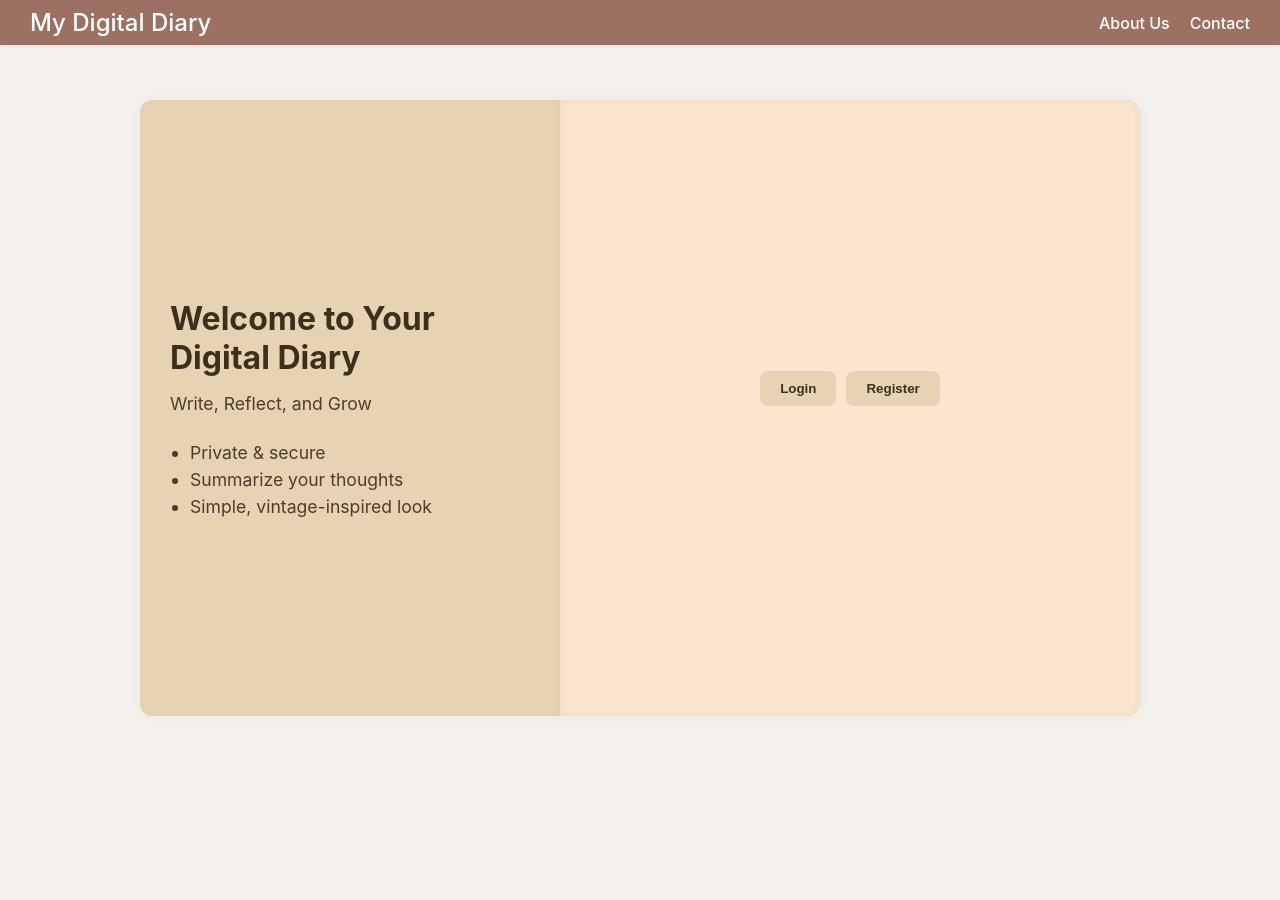
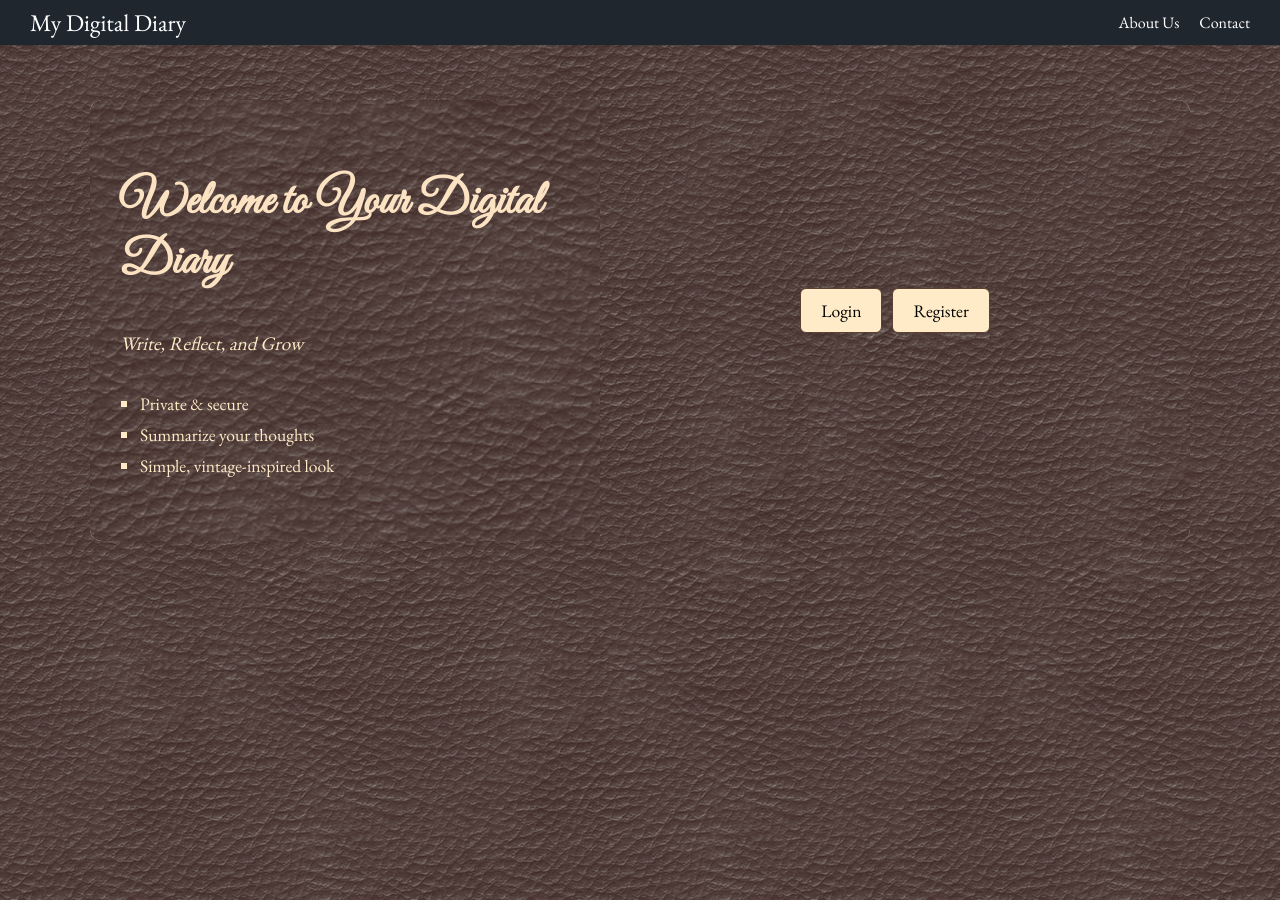
Before and after one commit to Krishna-Thombare/My-Digital-Diary, a Flask app: page / in a window 1280 px wide. Run offline with Flask 3, Linux system fonts and the light colour scheme.

Commit message:
Changed Styling (Vintage)

```diff
--- a/app/static/css/home.css
+++ b/app/static/css/home.css
@@ -1,161 +1,154 @@
-.home-page .navbar {
-    background-color: transparent;
-    color: white;
-}
+@import url('https://fonts.googleapis.com/css2?family=EB+Garamond&family=Great+Vibes&display=swap');
 
+/* ---- Base Styling ---- */
 body {
   margin: 0;
   padding: 0;
-    font-family: 'Inter', sans-serif;
-    background-color: #f4f1ee;
+  background-color: #3e2723;
+  background-image: url("../images/leather.png");
+  font-family: 'EB Garamond', serif;
+  color: #3e2723;
   min-height: 100vh;
-    padding-top: 100px;   /* for fixed navbar */
-    overflow: auto;   /* disables scrolling */
+  padding-top: 100px;
 }
 
+/* ---- Container Layout ---- */
 .container {
   display: flex;
-    height: 77vh;
   width: 90%;
-    max-width: 1000px;
+  max-width: 1100px;
   margin: 0 auto;
-    box-shadow: 0 0 15px rgba(0, 0, 0, 0.05);
+  box-shadow: none;
+  background-color: #fefaf1;
+  border-radius: 12px;
   overflow: hidden;
+  border: none;
 }
 
+/* ---- Info Box ---- */
 .info-box {
-    width: 40%;
-    background-color: #e6d3b3;
-    padding: 30px;
-    border-radius: 12px 0 0 12px;
-    box-shadow: inset -2px 0 8px rgba(0,0,0,0.03);
+  width: 45%;
+  background-color: #3e2723;
+  padding: 40px 30px;
   display: flex;
   flex-direction: column;
   justify-content: center;
-    text-align: left;   /* Ensure text is left-aligned */
+  background-image: url("../images/leather.png");
+  background-size: cover;
+  color: #ffebc7;
+  border-right: none;
 }
 
 .info-box h1 {
-    font-size: 2rem;
-    color: #3e2f1c;
-    margin-bottom: 10px;
-    text-align: left;
+  font-family: 'Great Vibes', cursive;
+  font-size: 3rem;
+  margin-bottom: 20px;
+  color: #fae2c2;
 }
 
-.info-box p, .info-box li {
-    color: #4d3c2c;
-    font-size: 1.1rem;
-    margin: 6px 0;
-    text-align: left;
+.info-box p {
+  font-style: italic;
+  margin-bottom: 20px;
+  font-size: 1.2rem;
 }
 
 .info-box ul {
+  list-style: square;
   padding-left: 20px;
-    text-align: left;
 }
 
-.auth-boxes {
-    width: 60%;
-    background-color: #fae5ce;
-    border-radius: 0 12px 12px 0;
-    display: flex;
-    justify-content: center;
-    align-items: center;
-    flex-direction: column;
-    gap: 20px;
-    box-shadow: inset 0 0 10px rgba(0,0,0,0.05);
-    padding: 20px;
+.info-box li {
+  margin-bottom: 8px;
+  font-size: 1.1rem;
 }
 
+/* ---- Auth Box ---- */
+.auth-boxes {
+  width: 53%;
+  background-color: #3e2723;
+  background-image: url("../images/leather.png");
+  padding: 40px 30px;
+  display: flex;
+  flex-direction: column;
+  justify-content: center;
+  gap: 20px;
+}
+
+/* ---- Toggle ---- */
 .form-toggle {
   display: flex;
   justify-content: center;
   gap: 10px;
-    margin-bottom: 20px;
 }
 
 .form-toggle button {
-    background-color: #e6d3b3;
-    color: #3e2f1c;
-    border: none;
+  background-color: #ffebc7;
+  color: #000000;
+  border: 1px solid #5c4033;
   padding: 10px 20px;
-    border-radius: 8px;
-    font-weight: 600;
-    transition: background-color 0.3s ease;
+  border-radius: 6px;
+  font-family: 'EB Garamond', serif;
+  font-size: 1.1rem;
   cursor: pointer;
+  transition: all 0.3s ease;
 }
 
+.form-toggle button:hover,
 .form-toggle button.active {
-    background-color: #d4c0a3;
+  background-color: #3e2723;
+  color: #fff2dc;
 }
 
+/* ---- Form ---- */
 .form-container {
   width: 100%;
   max-width: 400px;
-    display: flex;
-    flex-direction: column;
-    align-items: center;
-}
-
-.form-container > div {
-  transition: opacity 0.3s ease;
-}
-
-.auth-button {
-    background-color: #e6d3b3;
-    color: #3e2f1c;
-    padding: 15px 40px;
-    text-decoration: none;
-    border-radius: 8px;
-    font-weight: 600;
-    font-size: 1.1rem;
-    transition: background 0.3s ease;
-    border: 2px solid #d4b894;
-    cursor: pointer;
-}
-
-.auth-button:hover {
-    background-color: #d4b894;
+  margin: 0 auto;
 }
 
 .auth-form label {
-    color: #3e2f1c;
-    font-weight: 500;
   display: block;
   margin-bottom: 5px;
-}
-
-.auth-form .btn-primary {
-    background-color: #e6d3b3;
-    color: #3e2f1c;
-    font-weight: 600;
-    border: none;
-    padding: 10px 20px;
-    border-radius: 6px;
-    cursor: pointer;
-    width: 100%;
-    margin-top: 10px;
-}
-
-.auth-form .btn-primary:hover {
-    background-color: #d4c0a3;
+  color: #fff7e7;
+  font-size: 1.1rem;
 }
 
 .auth-form .form-control {
   width: 100%;
-    padding: 10px;
+  padding: 10px 14px;
   font-size: 1rem;
+  border: 1px solid #a1887f;
   border-radius: 6px;
-    border: 1px solid #ccc;
-    background-color: #fff;
-    box-sizing: border-box;
-    margin-bottom: 15px;
+  background-color: #fffdf6;
+  font-family: 'EB Garamond', serif;
+  margin-bottom: 16px;
+  transition: border-color 0.3s ease;
 }
 
 .auth-form .form-control:focus {
+  border-color: #5c4033;
   outline: none;
-    border-color: #d4b894;
-    box-shadow: 0 0 5px rgba(212, 184, 148, 0.5);
+  box-shadow: 0 0 5px #c9a87e;
+}
+
+/* ---- Buttons ---- */
+.auth-form .btn-primary,
+.auth-button {
+  background-color: #5c4033;
+  color: #fff;
+  padding: 12px 20px;
+  border: none;
+  border-radius: 6px;
+  font-size: 1rem;
+  font-weight: bold;
+  cursor: pointer;
+  font-family: 'EB Garamond', serif;
+  transition: background 0.3s ease;
+}
+
+.auth-button:hover,
+.auth-form .btn-primary:hover {
+  background-color: #3e2723;
 }
 
 .hidden {
--- a/app/static/css/navbar.css
+++ b/app/static/css/navbar.css
@@ -6,7 +6,7 @@
     height: 45px;
     line-height: 40px;
     z-index: 1000;
-    background-color: #9c7062;
+    background-color: #1f262e;
     padding: 0px 30px;
     display: flex;
     justify-content: space-between;
@@ -34,5 +34,6 @@
 }
 
 .nav-link:hover {
+    color: rgb(255, 255, 255);
     text-decoration: underline;
 }
--- a/app/static/css/style.css
+++ b/app/static/css/style.css
@@ -16,7 +16,8 @@
 /* Sidebar */
 .sidebar {
     width: 220px;
-    background-color: #000000;
+    background-color: #3e2723;
+    background-image: url("../images/leather.png");
     color: #ffffff;
     padding: 100px 20px 30px;
     flex-shrink: 0;
@@ -39,7 +40,7 @@
 }
 
 .sidebar a:hover {
-    background-color: #fcbe3a;
+    background-color: #d1af90;
 }
 
 /* Content Area */
```
Also changed, not shown: app/static/css/aboutus.css (+10 -3 lines), app/static/css/ai_chat.css (+11 -6 lines), app/static/css/contactus.css (+13 -7 lines), app/static/css/ideas.css (+12 -10 lines), app/static/css/journal.css (+17 -15 lines), app/static/css/notes.css (+14 -12 lines), app/static/css/quotes.css (+12 -10 lines), app/static/css/todo.css (+7 -6 lines), app/static/images/aboutus.png (added), app/static/images/ai_chat.png (added), app/static/images/contactus.png (added), app/static/images/ideas.png (added), app/static/images/journal.png (added), app/static/images/leather.png (added), 3 more files. Lines whose indentation alone changed are shown as unchanged.
